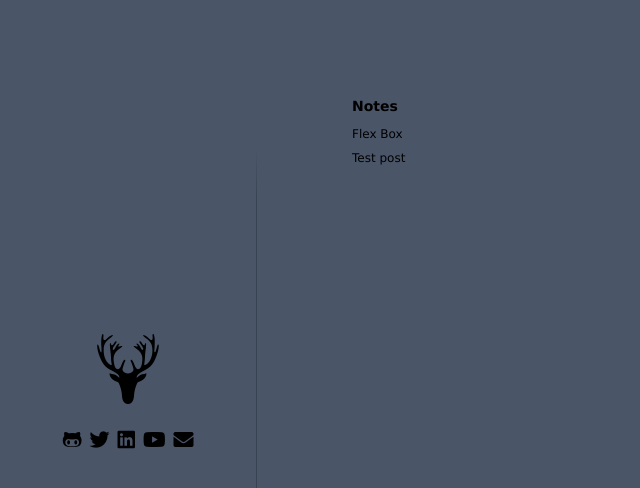
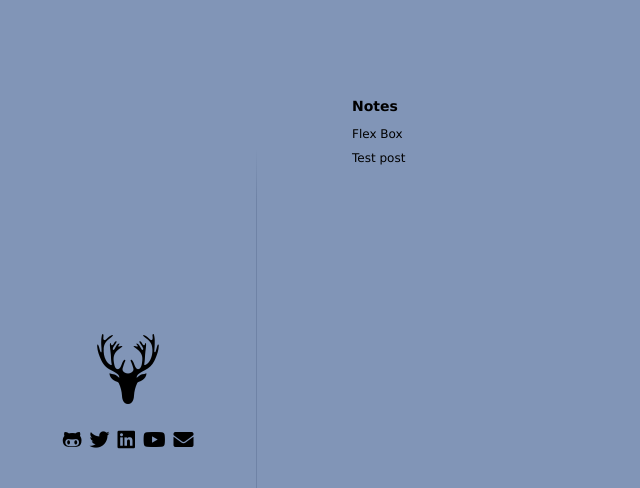
Before and after one commit to akashbdj/blog, a Next.js app: page / in a window 1280 px wide. Shown: the top 488 px of the page, without its empty margins (0-640 px from the left). Built offline with nearby package versions, Linux system fonts and the light colour scheme.

Commit message:
fix image size on smaller device, css variable for bg

```diff
--- a/components/layout.js
+++ b/components/layout.js
@@ -1,3 +1,3 @@
 export default function Layout({ children }) {
-    return <div className='md:container mx-auto h-screen bg-gray-700 md:w-3/6 w-5/6'>{children}</div>
+    return <div className='md:container mx-auto h-screen w-5/6 md:w-4/6 lg:w-3/6'>{children}</div>
 }
--- a/styles/globals.css
+++ b/styles/globals.css
@@ -1,9 +1,15 @@
+:root {
+  --main-bg-color: #8195b7;
+  --gradient-dark-section: #6f83a6;
+  --code-bg-color: #64779a;
+}
+
 html,
 body {
   padding: 0;
   margin: 0;
   font-family: Verdana, Helvetica Neue, sans-serif;
-  background-color: #4a5568;
+  background-color: var(--main-bg-color);
 }
 
 a {
@@ -27,10 +33,10 @@ a {
     bottom: 15%;
     right: -1px;
     width: 1px;
-    background: -moz-linear-gradient(top, rgba(227,224,216,0) 0%, #394452 20%, #394452 80%, rgba(227,224,216,0) 100%);
-    background: -webkit-linear-gradient(top, rgba(227,224,216,0) 0%, #394452 20%, #394452 80%, rgba(227,224,216,0) 100%);
-    background: linear-gradient(to bottom, rgba(227,224,216,0) 0%, #394452 20%, #394452 80%, rgba(227,224,216,0), 100%);
-    background: linear-gradient(to bottom, #4a5667 0%,  #394452 10%, #394452 70%,#4a5667 100%); /* W3C, IE10+, FF16+, Chrome26+, Opera12+, Safari7+ */
+    background: -moz-linear-gradient(top, var(--main-bg-color) 0%, var(--gradient-dark-section) 20%, var(--gradient-dark-section) 80%, var(--main-bg-color) 100%);
+    background: -webkit-linear-gradient(top, var(--main-bg-color) 0%, var(--gradient-dark-section) 20%, var(--gradient-dark-section) 80%, var(--main-bg-color) 100%);
+    background: linear-gradient(to bottom, var(--main-bg-color) 0%, var(--gradient-dark-section) 20%, var(--gradient-dark-section) 80%, var(--main-bg-color), 100%);
+    background: linear-gradient(to bottom, var(--main-bg-color) 0%,  var(--gradient-dark-section) 10%, var(--gradient-dark-section) 70%,var(--main-bg-color) 100%);
 }
 
 
@@ -58,8 +64,7 @@ a {
 }
 
 .markdown img {
-  width: 80%;
-  margin: 0 auto;
+  @apply w-full mx-auto;
 }
 
 .markdown ul {
@@ -73,9 +78,16 @@ a {
 }
 
 .markdown code {
-  font-family: 'Fira Code';
+  font-family: 'Fira Code', ;
   border-radius: 2px;
   padding: 1px 3px;
   color: #bacdd6;
-  background-color: #a1acbb47;
+  background-color: var(--code-bg-color);
 }
+
+
+@screen md {
+  .markdown img {
+    @apply w-4/5;
+  }
+}
```
